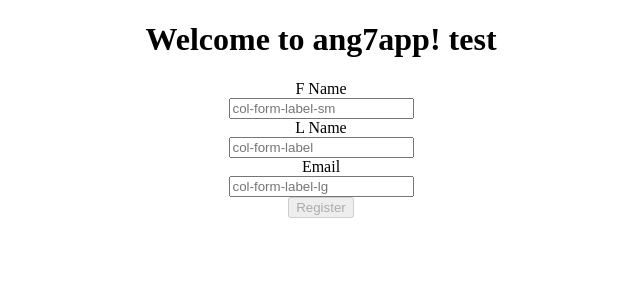
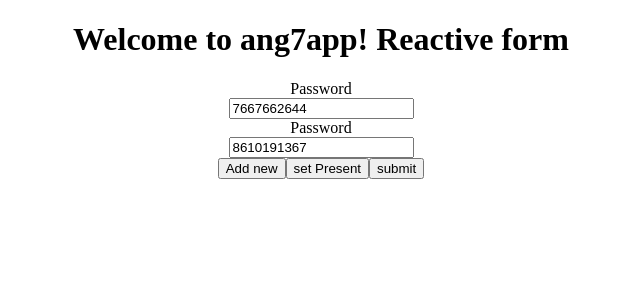
Before and after one commit to aashokk/ang7app, an Angular app: page / in a window 1280 px wide. Shown: the top 300 px of the page, without its empty margins (319-959 px from the left). Built offline with nearby package versions, Linux system fonts and the light colour scheme.

Commit message:
reactive forms and nested array

```diff
--- a/src/app/app.component.html
+++ b/src/app/app.component.html
@@ -1,31 +1,54 @@
 <!--The content below is only a placeholder and can be replaced.-->
 <div style="text-align:center">
   <h1>
-    Welcome to {{ title }}! test
+    Welcome to {{ title }}! Reactive form
   </h1>
   <div class="container">
-    <form #regForm="ngForm" (ngSubmit)="Register(regForm)">
+    <!-- (ngSubmit)="PostData(signupForm)"-->
+<!--
+    <form [formGroup]="signupForm" >
       <div class="form-group row">
         <label for="colFormLabelSm" class="col-sm-2 col-form-label col-form-label-sm"> F Name</label>
         <div class="col-sm-10">
-          <input ngModel required type="text" name="first_name" class="form-control form-control-sm" id="colFormLabelSm" placeholder="col-form-label-sm">
+          <input  type="text" formControlName="first_name" class="form-control form-control-sm" id="colFormLabelSm" placeholder="col-form-label-sm">
         </div>
       </div>
       <div class="form-group row">
         <label for="colFormLabel" class="col-sm-2 col-form-label">L Name</label>
         <div class="col-sm-10">
-          <input ngModel required type="text" name="last_name" class="form-control" id="colFormLabel" placeholder="col-form-label">
+          <input  type="text" formControlName="last_name" class="form-control" id="colFormLabel" placeholder="col-form-label">
         </div>
       </div>
       <div class="form-group row">
         <label for="colFormLabelLg" class="col-sm-2 col-form-label col-form-label-lg">Email</label>
         <div class="col-sm-10">
-          <input ngModel required email #email_id="ngModel" type="text" name="email_id" class="form-control form-control-lg" id="colFormLabelLg" placeholder="col-form-label-lg">
+          <input  type="text" formControlName="email_id" class="form-control form-control-lg" id="colFormLabelLg" placeholder="col-form-label-lg">
         </div>
-        <span class="help-bpx" *ngIf="email_id.touched && !email_id.valid">Please enter email</span>
       </div>
       <div class="form-group row">
-        <button type="submit" class="btn btn-primary" [disabled]="!regForm.valid"> Register</button>
+          <label for="colFormLabelLg" class="col-sm-2 col-form-label col-form-label-lg">Password</label>
+          <div class="col-sm-10">
+            <input  type="text" formControlName="userpassword" class="form-control form-control-lg" id="colFormLabelLg" placeholder="col-form-label-lg">
+          </div>
+        </div>
+      <div class="form-group row">
+        <button type="button" class="btn btn-primary"  (click)="getData()"> Register</button>
+        <button type="button" class="btn btn-primary"  (click)="resetData()"> Register</button>
       </div>
     </form>
-  </div>
+  </div> -->
+  <form [formGroup]="form" (ngSubmit)= "onSubmit()">
+    <div formArrayName= "contactNos">
+        <div class="form-group row" *ngFor="let contact of form.controls.contactNos.controls; index as i">
+            <label for="colFormLabelLg" class="col-sm-2 col-form-label col-form-label-lg">Password</label>
+            <div class="col-sm-10">
+              <input [formControlName]="i" placeholder="contact No">
+            </div>
+        </div>
+        <div class="form-group row">
+            <button type="button" class="btn btn-primary"  (click)="addContactNo()"> Add new</button>
+            <button type="button" class="btn btn-primary"  (click)="setPresent()"> set Present</button>
+            <button class="btn btn-primary" > submit</button>
+          </div>
+    </div>
+  </form>
--- a/src/app/app.component.ts
+++ b/src/app/app.component.ts
@@ -1,13 +1,34 @@
-import { Component } from '@angular/core';
+import { Component, OnInit } from '@angular/core';
+
+import { FormGroup, FormControl, FormBuilder, NgForm, Validators, FormArray } from '@angular/forms';
 
 @Component({
   selector: 'app-root',
   templateUrl: './app.component.html',
   styleUrls: ['./app.component.css']
 })
-export class AppComponent {
+export class AppComponent  implements OnInit{
   title = 'ang7app';
 
+  signupForm : FormGroup;
+  firstName : string ;
+  lastName : string ;
+  email : string ;
+  password : string ;
+
+  constructor(private formbuilder:FormBuilder){
+    this.signupForm= formbuilder.group({
+      // first_name : new FormControl(),
+      // last_name : new FormControl(),
+      // email_id : new FormControl(),
+      // userpassword : new FormControl()
+      first_name : ['',Validators.required],
+      last_name : ['', Validators.required],
+      email_id : ['', Validators.required],
+      userpassword : ['', Validators.required]
+    });
+    // console.log(signupForm);
+  }
   Register(regform){
    // debugger;
     var firstname = regform.controls.first_name.value;
@@ -15,4 +36,82 @@ export class AppComponent {
     var emailId = regform.controls.email_id.value;
     //console.log(regform);
   }
+  PostData(signupForm:any){
+    this.firstName = signupForm.controls.first_name.value;
+    this.lastName = signupForm.controls.last_name.value;
+    this.email = signupForm.controls.email_id.value;
+    this.password = signupForm.controls.userpassword.value;
+    console.log(signupForm);
+  }
+
+  getData(){
+    this.firstName = this.signupForm.controls.first_name.value;
+    this.lastName = this.signupForm.controls.last_name.value;
+    this.email = this.signupForm.controls.email_id.value;
+    this.password = this.signupForm.controls.userpassword.value;
+    console.log(this.signupForm.value);
+  }
+
+  resetData(){
+      this.signupForm.reset({
+        first_name : '',
+        last_name : '',
+        email_id : '',
+        userpassword : ''
+      });
+  }
+
+
+  formGroup : FormGroup;
+  form: any;
+  ngOnInit(){
+    // this.signupForm.controls.first_name.valueChanges.subscribe(
+    //   uname => {
+    //     console.log('first name was changed'+ uname);
+    //   }
+    // )
+  /*
+   //Form Status
+    this.signupForm.statusChanges.subscribe(
+      status => {
+        console.log('Form status is '+status);
+      }
+    )
+    */
+
+    /*
+    // NESTED Array static sample
+    const arr = new FormArray([
+      new FormControl(),
+      new FormControl()
+    ]);
+     // arr.setValue(['kumar']); //this servalue getting error message bcz there is a 2 form control are there
+    arr.patchValue(['kumar']); /// it's wori=king fine bcz it's set the null value to automatic
+    arr.reset(['kumar', 'ashok']);
+    console.log(arr.value);
+    console.log(arr.status);
+
+    */
+    //--------------
+    // NESTED Array dynamic
+
+    this.form = new FormGroup({
+      contactNos : new FormArray([
+        new FormControl('7667662644'),
+        new FormControl('8610191367')
+      ])
+    });
+    // console.log(this.form);
+  }
+  addContactNo(){
+    console.log(this.form.get('contactNos').push(new FormControl()));
+  }
+
+  setPresent(){
+    this.form.get('contactNos').patchValue(['123456','654321']);
+  }
+  onSubmit(){
+    console.log(this.form.get('contactNos').value);
+  }
+
 }
--- a/src/app/app.module.ts
+++ b/src/app/app.module.ts
@@ -1,6 +1,6 @@
 import { BrowserModule } from '@angular/platform-browser';
 import { NgModule } from '@angular/core';
-import { FormsModule } from '@angular/forms';
+import { ReactiveFormsModule } from '@angular/forms';
 import { AppRoutingModule } from './app-routing.module';
 import { AppComponent } from './app.component';
 
@@ -11,7 +11,7 @@ import { AppComponent } from './app.component';
   imports: [
     BrowserModule,
     AppRoutingModule,
-    FormsModule
+    ReactiveFormsModule
   ],
   providers: [],
   bootstrap: [AppComponent]
```
